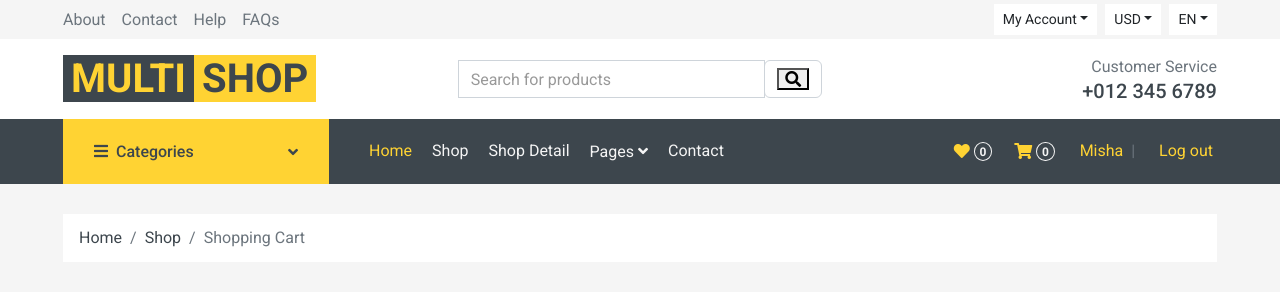
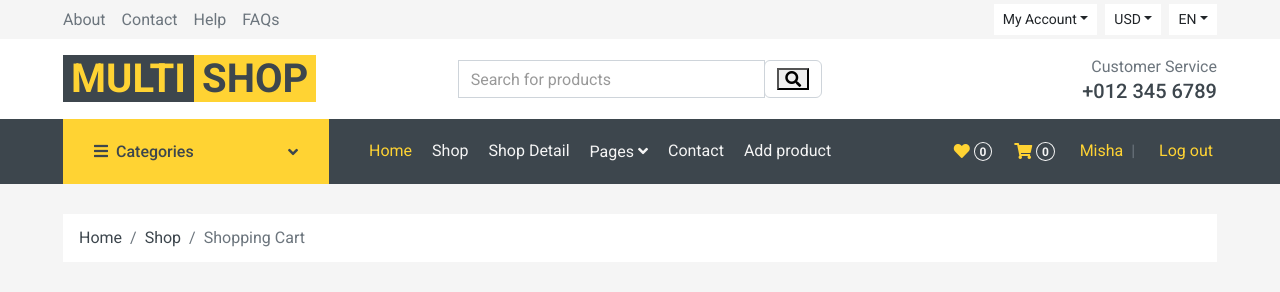
Before and after one commit to mishapravdiuk/MultiShop, a Django app: page /cart/ in a window 1280 px wide. Shown: the top 292 px of the page. Run offline with Django 4.2, Linux system fonts and the light colour scheme; a user stored in the database is signed in; data comes from the database, SQL or seed files in the repository; parts of the project's set-up code (start-up, migrations or seed data) failed here and were passed over; some libraries are stand-ins or nearby versions.

Commit message:
Add product creating feature if user is superuser

```diff
--- a/MultiShop/templates/inc/_header.html
+++ b/MultiShop/templates/inc/_header.html
@@ -108,6 +108,9 @@
                             </div>
                         </div>
                         <a href="contact.html" class="nav-item nav-link">Contact</a>
+                        {% if user.is_superuser %}
+                        <a href="{% url 'add_product' %}" class="nav-item nav-link">Add product</a>
+                        {% endif %}
                     </div>
                     <div class="navbar-nav ml-auto py-0 d-none d-lg-block">
                         <a href="" class="btn px-0">
```
